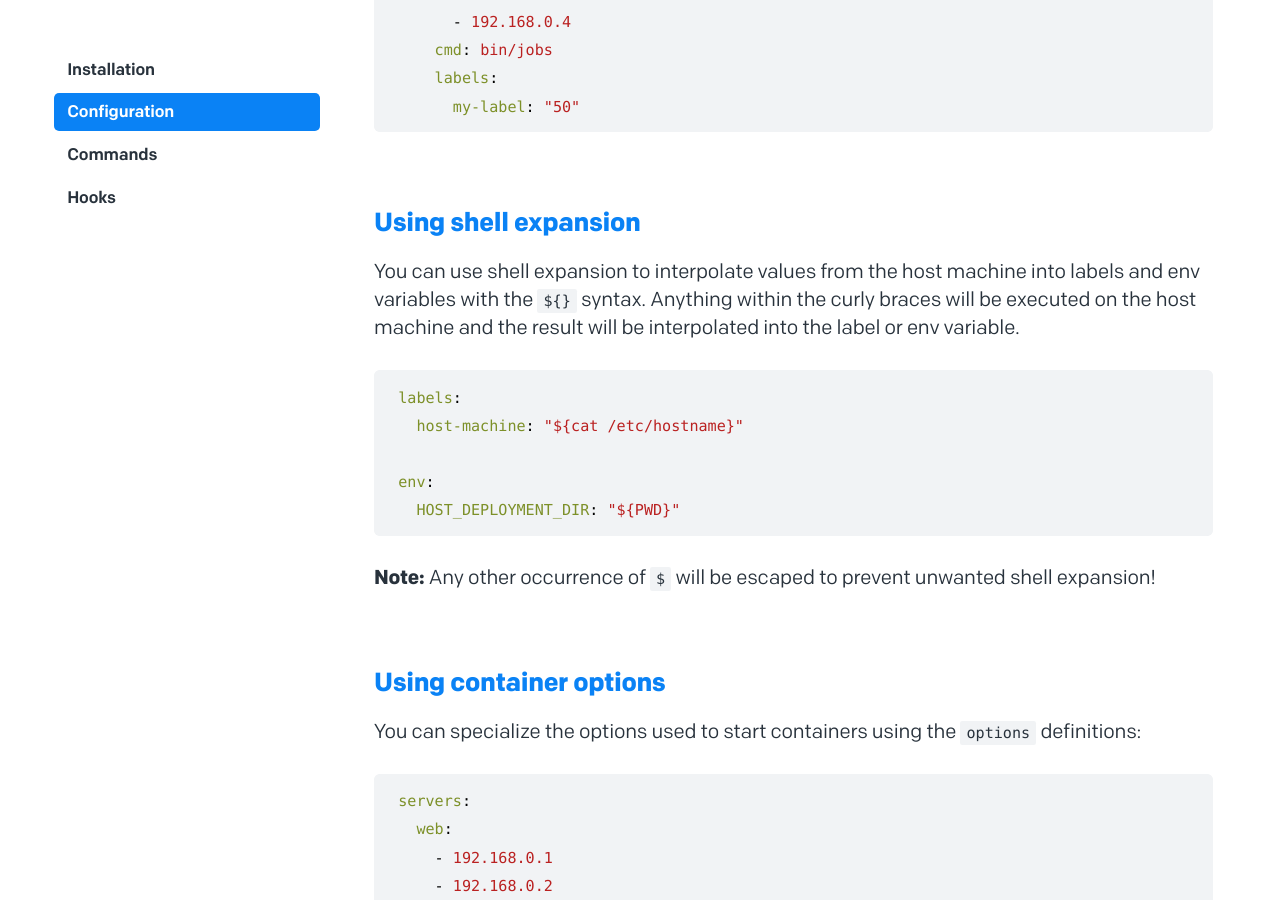
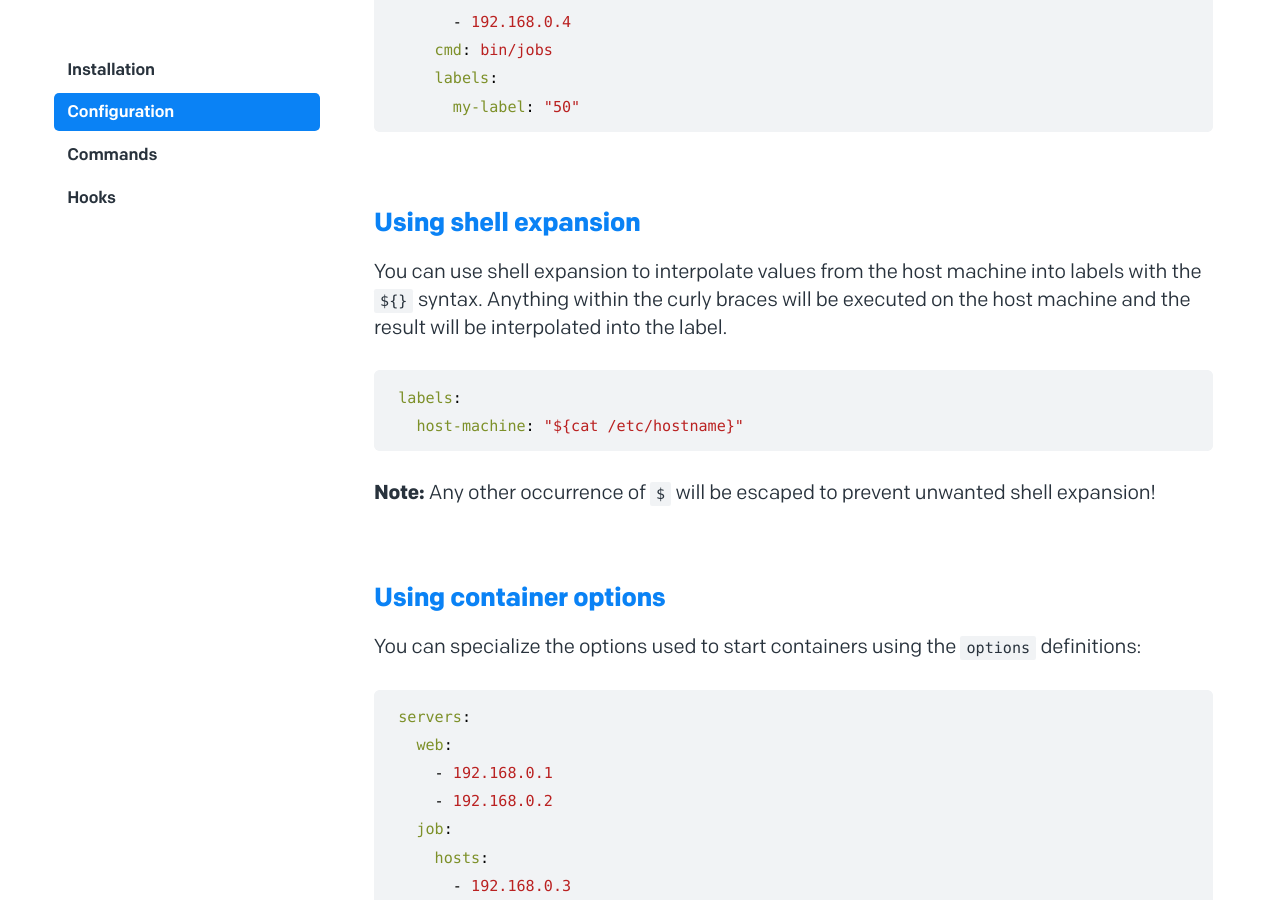
Before and after one commit to basecamp/kamal-site, a Jekyll site: the page built from _docs/configuration.md, in a window 1280 px wide and 900 px high, scrolled down 8810 px. Built offline with Jekyll 4.4.1, drawn with Linux system fonts in a browser that asks for light colours.

Commit message:
Interpolation doesn't work with env files

````diff
--- a/_docs/configuration.md
+++ b/_docs/configuration.md
@@ -293,14 +293,11 @@ servers:
 
 ## Using shell expansion
 
-You can use shell expansion to interpolate values from the host machine into labels and env variables with the `${}` syntax. Anything within the curly braces will be executed on the host machine and the result will be interpolated into the label or env variable.
+You can use shell expansion to interpolate values from the host machine into labels with the `${}` syntax. Anything within the curly braces will be executed on the host machine and the result will be interpolated into the label.
 
 ```yaml
 labels:
   host-machine: "${cat /etc/hostname}"
-
-env:
-  HOST_DEPLOYMENT_DIR: "${PWD}"
 ```
 
 **Note:** Any other occurrence of `$` will be escaped to prevent unwanted shell expansion!
````
